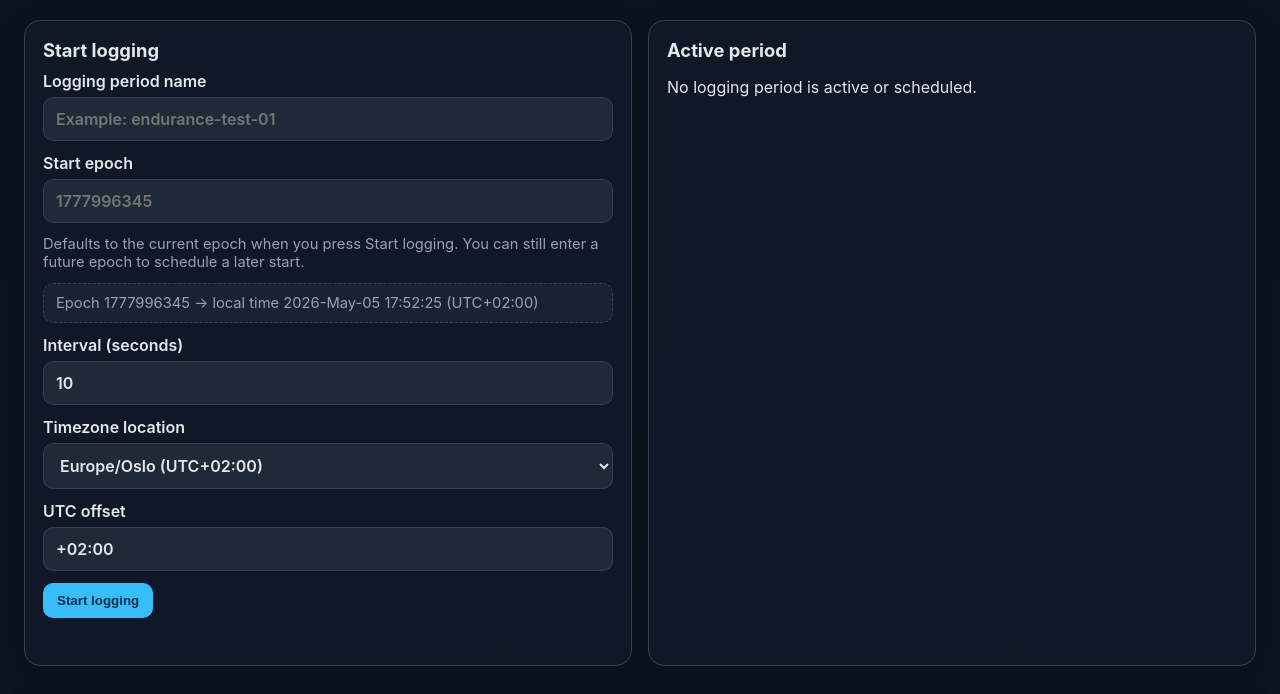
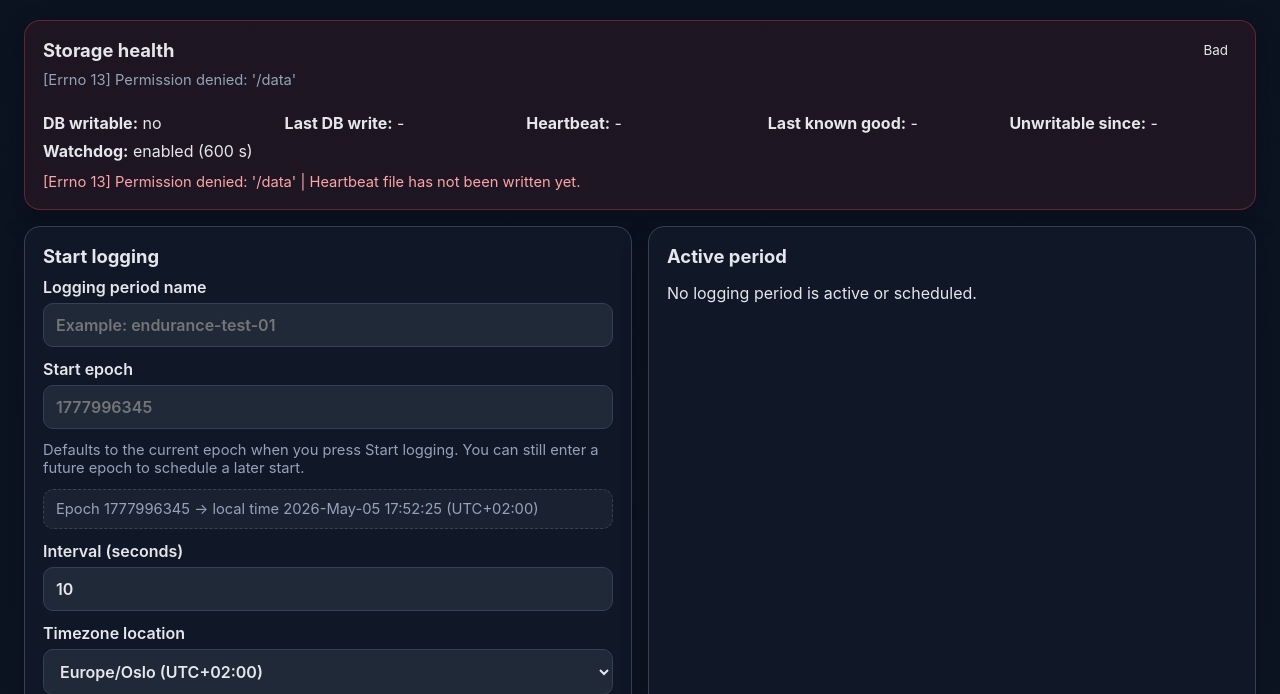
Before and after one commit to Torstein80/rpi_logger, a FastAPI app: page / in a window 1280 px wide. Shown: the part 111-805 px from the top of the page. Run offline with FastAPI, Linux system fonts and the light colour scheme; data comes from the database, SQL or seed files in the repository; data that the repository does not hold is empty; parts of the project's set-up code (start-up, migrations or seed data) failed here and were passed over.

Commit message:
added health banner

```diff
--- a/app/static/style.css
+++ b/app/static/style.css
@@ -556,3 +556,30 @@
   border-top: 1px solid rgba(148, 163, 184, 0.16);
   margin: 8px 0;
 }
+
+
+.health-banner {
+  border-width: 1px;
+}
+
+.health-grid {
+  display: grid;
+  grid-template-columns: repeat(auto-fit, minmax(220px, 1fr));
+  gap: 8px 14px;
+}
+
+.health-ok {
+  border-color: rgba(34, 197, 94, 0.35);
+  background: rgba(34, 197, 94, 0.08);
+}
+
+.health-warn {
+  border-color: rgba(234, 179, 8, 0.35);
+  background: rgba(234, 179, 8, 0.08);
+}
+
+.health-bad,
+.health-unknown {
+  border-color: rgba(239, 68, 68, 0.35);
+  background: rgba(239, 68, 68, 0.08);
+}
--- a/app/templates/index.html
+++ b/app/templates/index.html
@@ -20,6 +20,12 @@
         <span class="badge">Max sensor slots: {{ max_sensor_slots }}</span>
       </div>
     </header>
+
+    <section id="storage-health-banner" class="card health-banner health-unknown">
+      <div id="storage-health-banner-content" class="stack">
+        <div class="hint">Waiting for first refresh…</div>
+      </div>
+    </section>
 
     <section class="grid two-col">
       <div class="card">
@@ -291,6 +297,7 @@
     const chartSeedRows = {{ chart_seed_rows | tojson }};
     const sensorSlotsSeed = {{ sensor_slots | tojson }};
     const timezoneLocations = {{ timezone_locations | tojson }};
+    const initialDbError = {{ initial_db_error | tojson }};
 
     const startEpochInput = document.getElementById("start-epoch");
     const intervalInput = document.getElementById("interval-seconds");
@@ -307,6 +314,8 @@
     const activeSessionBox = document.getElementById("active-session-box");
     const schedulerState = document.getElementById("scheduler-state");
     const storageState = document.getElementById("storage-state");
+    const storageHealthBanner = document.getElementById("storage-health-banner");
+    const storageHealthBannerContent = document.getElementById("storage-health-banner-content");
     const networkState = document.getElementById("network-state");
     const networkForm = document.getElementById("network-form");
     const networkMessage = document.getElementById("network-message");
@@ -667,6 +676,38 @@
       `).join("");
     }
 
+    function renderStorageHealthBanner(status) {
+      const storage = status.storage || {};
+      const level = storage.summary_level || 'unknown';
+      storageHealthBanner.className = `card health-banner health-${level}`;
+      const dbWritableText = storage.db_open_ok && storage.directory_writable ? 'yes' : 'no';
+      const heartbeatText = storage.heartbeat_last_epoch ? formatEpochLocal(storage.heartbeat_last_epoch, '+00:00') + ' UTC' : '-';
+      const lastWriteText = storage.last_db_write_epoch ? formatEpochLocal(storage.last_db_write_epoch, '+00:00') + ' UTC' : '-';
+      const lastOkText = storage.last_storage_ok_epoch ? formatEpochLocal(storage.last_storage_ok_epoch, '+00:00') + ' UTC' : '-';
+      const unwritableText = storage.storage_unwritable_since_epoch ? formatEpochLocal(storage.storage_unwritable_since_epoch, '+00:00') + ` UTC (${safeText(storage.unwritable_for_seconds, 0)} s)` : '-';
+      storageHealthBannerContent.innerHTML = `
+        <div class="section-heading">
+          <div>
+            <h2>Storage health</h2>
+            <div class="hint">${safeText(storage.summary, initialDbError || 'Waiting for first storage probe…')}</div>
+          </div>
+          <div>${statusBadge(level)}</div>
+        </div>
+        <div class="health-grid">
+          <div><strong>DB writable:</strong> ${dbWritableText}</div>
+          <div><strong>Last DB write:</strong> ${lastWriteText}</div>
+          <div><strong>Heartbeat:</strong> ${heartbeatText}</div>
+          <div><strong>Last known good:</strong> ${lastOkText}</div>
+          <div><strong>Unwritable since:</strong> ${unwritableText}</div>
+          <div><strong>Watchdog:</strong> ${storage.watchdog_enabled ? `enabled (${safeText(storage.watchdog_reboot_after_seconds)} s)` : 'disabled'}</div>
+        </div>
+        ${(storage.db_open_error || storage.directory_write_error || storage.heartbeat_error || status.database_error || storage.watchdog_last_error) ? `
+          <div class="hint error-text">
+            ${[storage.db_open_error, storage.directory_write_error, storage.heartbeat_error, status.database_error, storage.watchdog_last_error].filter(Boolean).join(' | ')}
+          </div>` : ''}
+      `;
+    }
+
     function renderSchedulerState(status) {
       schedulerState.innerHTML = `
         <div><strong>Hostname:</strong> ${safeText(status.host_name)}</div>
@@ -675,17 +716,29 @@
         <div><strong>Configured UI poll:</strong> ${status.configured_poll_seconds} s</div>
         <div><strong>Detected sensors:</strong> ${status.sensor_count}</div>
         <div><strong>Scheduler error:</strong> ${safeText(status.scheduler_error, 'none')}</div>
+        <div><strong>Database error:</strong> ${safeText(status.database_error, 'none')}</div>
       `;
     }
 
     function renderStorage(status) {
-      const disk = status.disk || {};
+      const storage = status.storage || {};
       storageState.innerHTML = `
-        <div><strong>Database path:</strong> ${safeText(disk.db_path)}</div>
-        <div><strong>Database size:</strong> ${safeText(disk.db_size_mb, 0)} MiB</div>
-        <div><strong>Used:</strong> ${safeText(disk.used_gb, 0)} GiB (${safeText(disk.used_percent, 0)}%)</div>
-        <div><strong>Free:</strong> ${safeText(disk.free_gb, 0)} GiB</div>
-        <div><strong>Total:</strong> ${safeText(disk.total_gb, 0)} GiB</div>
+        <div><strong>Database path:</strong> ${safeText(storage.db_path)}</div>
+        <div><strong>Heartbeat path:</strong> ${safeText(storage.heartbeat_path)}</div>
+        <div><strong>Database size:</strong> ${safeText(storage.db_size_mb, 0)} MiB</div>
+        <div><strong>Directory writable test:</strong> ${storage.directory_writable ? 'pass' : 'fail'}</div>
+        <div><strong>DB open test:</strong> ${storage.db_open_ok ? 'pass' : 'fail'}</div>
+        <div><strong>Heartbeat write:</strong> ${storage.heartbeat_ok ? 'ok' : 'not yet / failed'}</div>
+        <div><strong>Last DB write:</strong> ${storage.last_db_write_epoch ? formatEpochLocal(storage.last_db_write_epoch, '+00:00') + ' UTC' : '-'}</div>
+        <div><strong>Last storage ok:</strong> ${storage.last_storage_ok_epoch ? formatEpochLocal(storage.last_storage_ok_epoch, '+00:00') + ' UTC' : '-'}</div>
+        <div><strong>Unwritable since:</strong> ${storage.storage_unwritable_since_epoch ? formatEpochLocal(storage.storage_unwritable_since_epoch, '+00:00') + ' UTC' : '-'}</div>
+        <div><strong>Used:</strong> ${safeText(storage.used_gb, 0)} GiB (${safeText(storage.used_percent, 0)}%)</div>
+        <div><strong>Free:</strong> ${safeText(storage.free_gb, 0)} GiB</div>
+        <div><strong>Total:</strong> ${safeText(storage.total_gb, 0)} GiB</div>
+        <div><strong>Watchdog reboot:</strong> ${storage.watchdog_enabled ? `enabled after ${safeText(storage.watchdog_reboot_after_seconds)} s` : 'disabled'}</div>
+        <div><strong>Reboot attempts:</strong> ${safeText(storage.watchdog_reboot_attempts, 0)}</div>
+        ${(storage.disk_error || storage.db_open_error || storage.directory_write_error || storage.heartbeat_error || storage.watchdog_last_error) ? `
+          <div class="hint error-text">${[storage.disk_error, storage.db_open_error, storage.directory_write_error, storage.heartbeat_error, storage.watchdog_last_error].filter(Boolean).join(' | ')}</div>` : ''}
       `;
     }
 
@@ -1072,6 +1125,7 @@
 
       if (statusResponse.ok) {
         const status = await statusResponse.json();
+        renderStorageHealthBanner(status);
         renderActiveSession(status.active_session);
         renderConfiguredSlots(status);
         renderDetectedSensors(status);
@@ -1153,6 +1207,7 @@
     setNetworkManualDisabled();
     populateSlotEditors([]);
     renderTrendChart(initialChartSession, chartSeedRows);
+    renderStorageHealthBanner({ storage: { summary_level: initialDbError ? "bad" : "unknown", summary: initialDbError || "Waiting for first storage probe…" }, database_error: initialDbError });
     refreshAll();
     setInterval(refreshAll, DEFAULT_POLL_SECONDS * 1000);
   </script>
```
Also changed, not shown: docker-compose.yml (+8 -5 lines).
